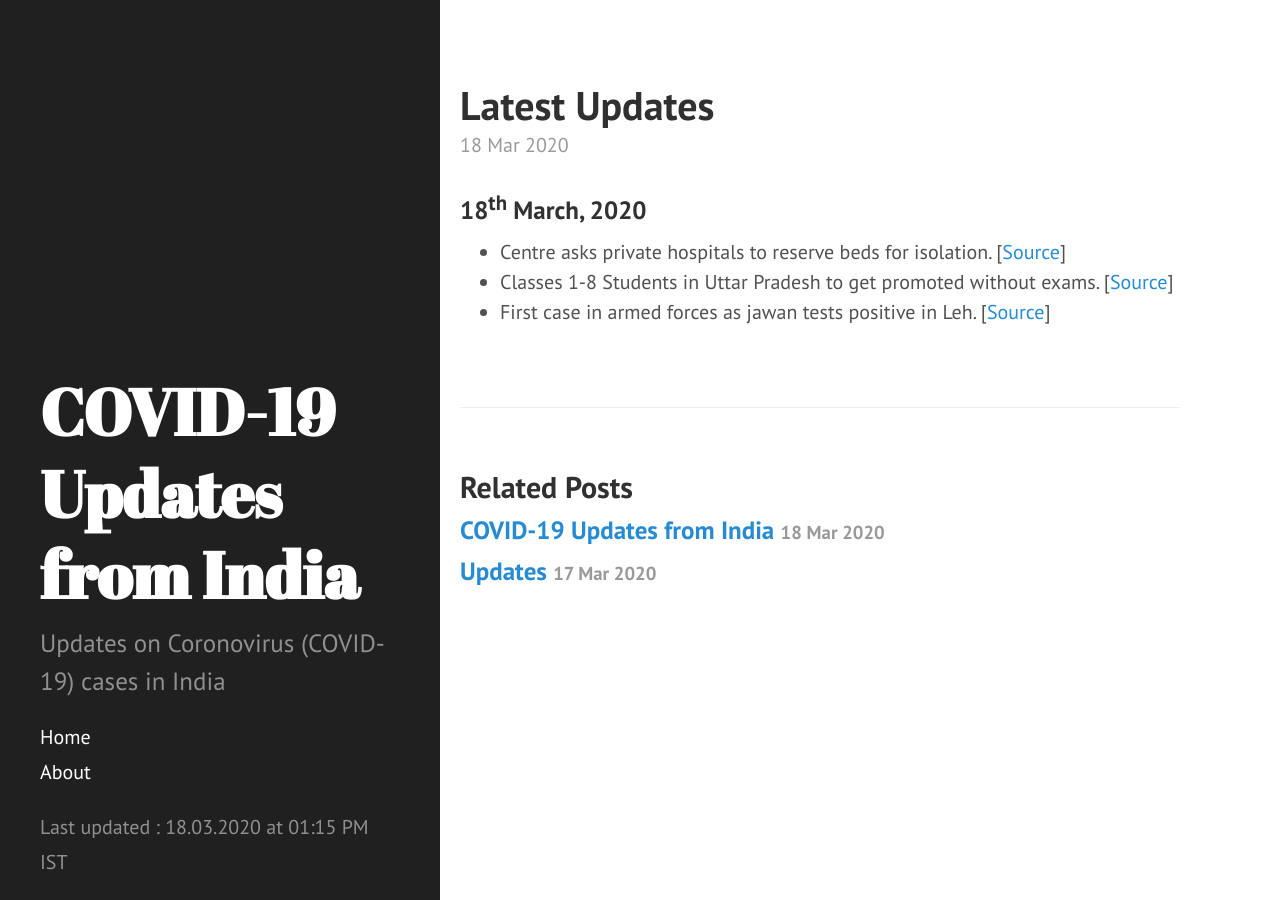
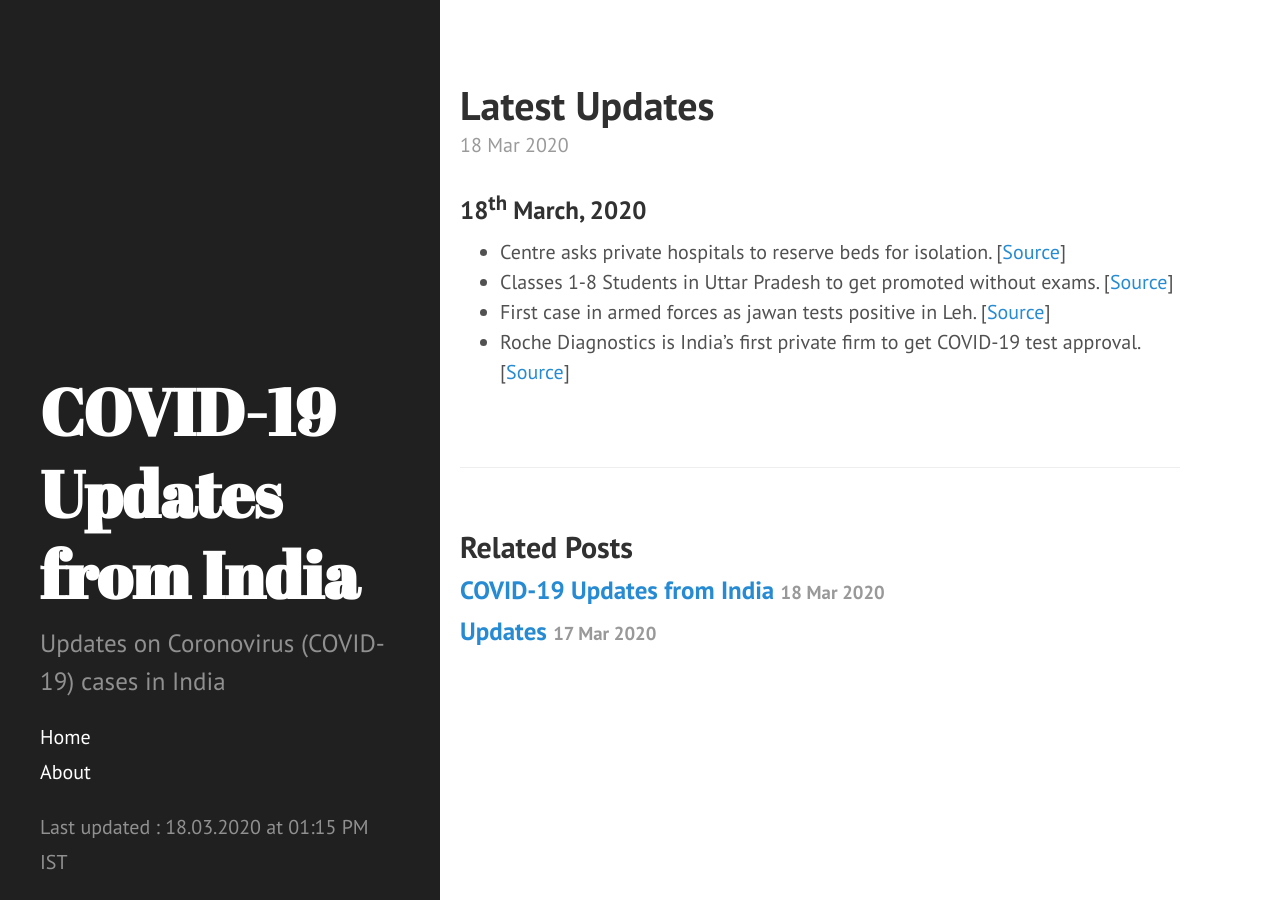
Before and after one commit to bhooraj/covid19updates-india, a Jekyll site: the page built from _posts/2020-03-18-Latest-updates.md, in a window 1280 px wide. Built offline with Jekyll 4.4.1, drawn with Linux system fonts in a browser that asks for light colours.

Commit message:
Update 2020-03-18-Latest-updates.md

```diff
--- a/_posts/2020-03-18-Latest-updates.md
+++ b/_posts/2020-03-18-Latest-updates.md
@@ -5,3 +5,4 @@ layout: post
 - Centre asks private hospitals to reserve beds for isolation. [[Source](http://timesofindia.indiatimes.com/articleshow/74681875.cms?utm_source=contentofinterest&utm_medium=text&utm_campaign=cppst)]
 - Classes 1-8 Students in Uttar Pradesh to get promoted without exams. [[Source](https://timesofindia.indiatimes.com/india/coronavirus-confirmed-cases-deaths-india-around-the-world/articleshow/74666727.cms)]
 - First case in armed forces as jawan tests positive in Leh. [[Source](https://www.thehindu.com/news/national/covid-19-first-case-in-armed-forces-as-jawan-tests-positive-in-leh/article31096756.ece)]
+- Roche Diagnostics is India’s first private firm to get COVID-19 test approval. [[Source](https://www.thehindu.com/news/national/roche-diagnostics-is-indias-first-private-firm-to-get-covid-19-test-approval/article31098827.ece)]
```
